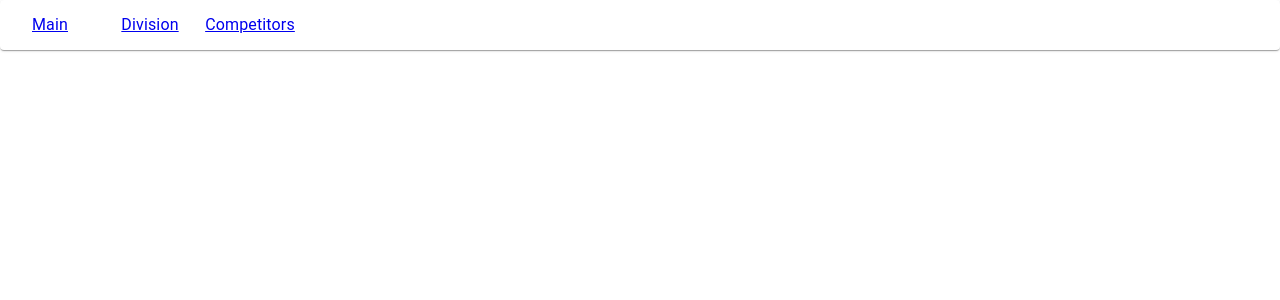
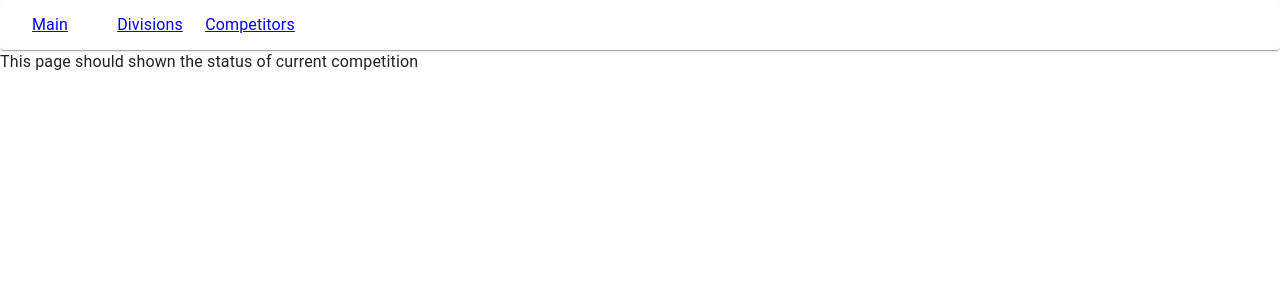
Before and after one commit to Hekku2/competition-status-server, a React (Create React App) app in the folder frontend/: page / in a window 1280 px wide. Shown: the top 300 px of the page. Built offline with nearby package versions, Linux system fonts and the light colour scheme.

Commit message:
Add base for main page

```diff
--- a/frontend/src/components/MainRouter.tsx
+++ b/frontend/src/components/MainRouter.tsx
@@ -3,6 +3,7 @@ import {
   Routes,
   Route
 } from "react-router-dom";
+import { MainView } from "../views";
 import { NavigationBar } from "./NavigationBar";
 
 const MainRouter = () => {
@@ -11,7 +12,7 @@ const MainRouter = () => {
       <NavigationBar />
 
       <Routes>
-        <Route path="/" element={<></>} />
+        <Route path="/" element={<MainView />} />
       </Routes>
     </BrowserRouter>
   )
--- a/frontend/src/components/NavigationBar/NavigationBar.tsx
+++ b/frontend/src/components/NavigationBar/NavigationBar.tsx
@@ -1,5 +1,4 @@
 import { Card } from "@mui/material"
-import { useLocation } from "react-router-dom"
 import { TopNavLink } from "."
 
 type ContentBarProps = {
@@ -24,8 +23,8 @@ export const NavigationBar = () => {
   return (
     <ContentBar>
       <TopNavLink to="/" text="Main" />
-      <TopNavLink to="/games" text="Division" />
-      <TopNavLink to="/tasks" text="Competitors" />
+      <TopNavLink to="/divisions" text="Divisions" />
+      <TopNavLink to="/competitors" text="Competitors" />
     </ContentBar>
   )
 }
--- /dev/null
+++ b/frontend/src/views/Main/MainView.tsx
@@ -0,0 +1,5 @@
+export const MainView = () => {
+  return (
+    <>This page should shown the status of current competition</>
+  );
+}
--- /dev/null
+++ b/frontend/src/views/Main/index.ts
@@ -0,0 +1 @@
+export * from './MainView'
--- /dev/null
+++ b/frontend/src/views/index.ts
@@ -0,0 +1 @@
+export * from './Main'
```
